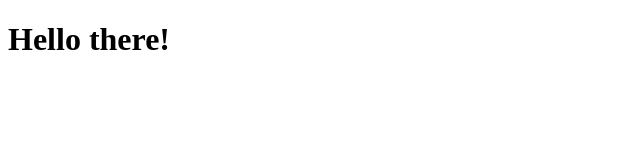
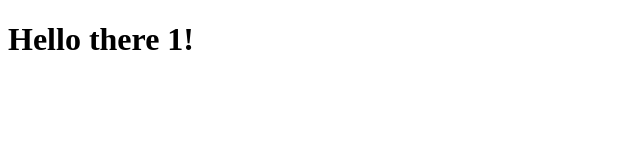
Before and after one commit to alexey-yarmosh/baderfall-github-io, a plain HTML site: page docs/index.html in a window 1280 px wide. Shown: the full height of the page, 0-640 px from the left. Drawn offline with Linux system fonts and the light colour scheme.

Commit message:
move to folder structure

```diff
--- a/index.html
+++ b/docs/index.html
@@ -7,6 +7,6 @@
   <title>Document</title>
 </head>
 <body>
-  <h1>Hello there!</h1>
+  <h1>Hello there 1!</h1>
 </body>
 </html>
```
